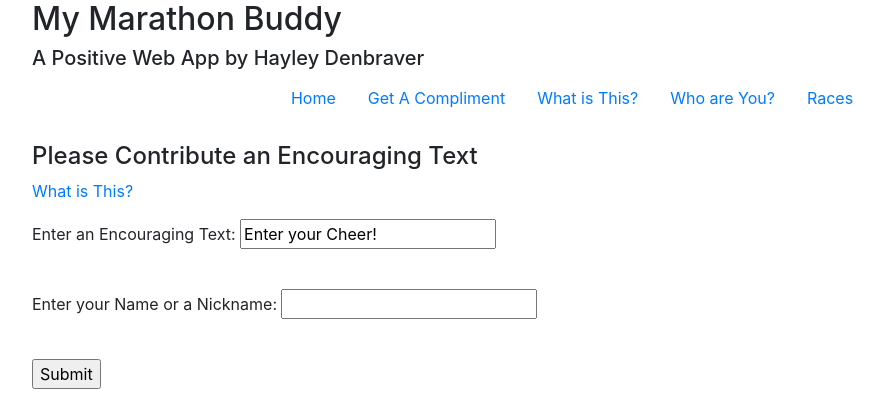
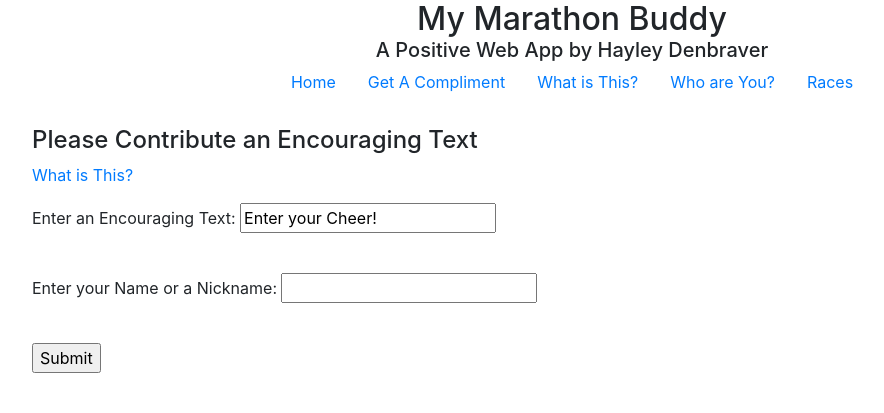
Before and after one commit to hayleycd/marathonbuddy, a Django app: template marathonbuddy/coaching/templates/coaching/home.html in a window 1280 px wide. Shown: the top 413 px of the page, without its empty margins (68-952 px from the left). Run offline with Django 3.2, Linux system fonts and the light colour scheme; the template is opened without the code that fills it, so the values that code supplies are empty; parts of the project's set-up code (start-up, migrations or seed data) failed here and were passed over; some libraries are stand-ins or nearby versions.

Commit message:
more css

```diff
--- a/marathonbuddy/coaching/templates/coaching/frame.html
+++ b/marathonbuddy/coaching/templates/coaching/frame.html
@@ -6,8 +6,8 @@
   	{% load static %}
     <div class="container">
       <div class="col">
-        <h2>My Marathon Buddy</h2>
-        <h5>A Positive Web App by Hayley Denbraver</h5>
+        <h2 class="nav justify-content-center">My Marathon Buddy</h2>
+        <h5 class="nav justify-content-center">A Positive Web App by Hayley Denbraver</h5>
         <ul class="nav justify-content-center">
             <li class="nav-item">
               <a class="nav-link" href="/">Home</a>
```
